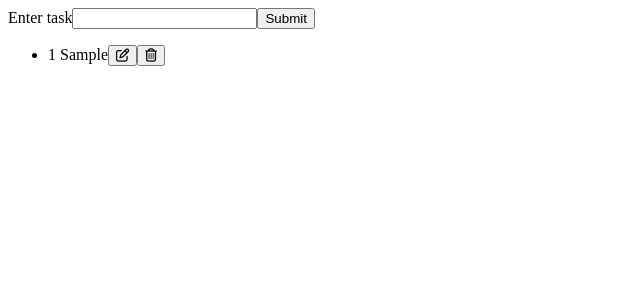
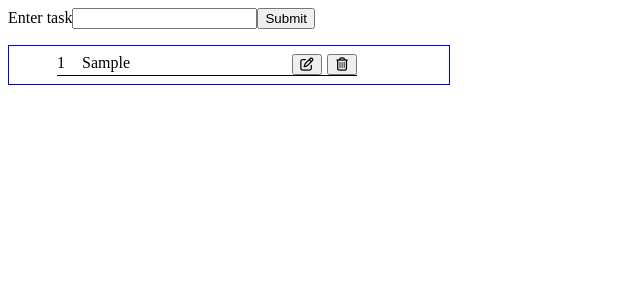
Before and after one commit to sawfiz/DIY-React, a React (Create React App) app in the folder task-app/: page / in a window 1280 px wide. Both pictures are taken after typing "Sample" into the empty fields and a click on the button "Submit". Shown: the top 300 px of the page, without its empty margins (0-640 px from the left). Built offline with nearby package versions, Linux system fonts and the light colour scheme.

Commit message:
Make edit work. Add styling.

```diff
--- a/task-app/src/App.js
+++ b/task-app/src/App.js
@@ -53,6 +53,12 @@ class App extends Component {
     );
   };
 
+  handleEdit = (number, text) => {
+    const tempTasks = this.state.tasks
+    tempTasks[number-1].text = text
+    this.setState({tasks: tempTasks})
+  }
+
   handleDelete = (number) => {
     // A copy of this.state.tasks with a specific task removed
     const tempTasks = this.state.tasks.filter(
@@ -79,7 +85,7 @@ class App extends Component {
           />
           <button type="submit">Submit</button>
         </form>
-        <Overview tasks={tasks} onDelete={this.handleDelete} />
+        <Overview tasks={tasks} onEdit={this.handleEdit}  onDelete={this.handleDelete} />
       </div>
     );
   }
--- a/task-app/src/components/Individual.css
+++ b/task-app/src/components/Individual.css
@@ -1,3 +1,19 @@
+li {
+  width: 300px;
+  margin: 0.5rem;
+  display: grid;
+  gap: 5px;
+  border-bottom: 1px solid black;
+}
+
+.display {
+  grid-template-columns: 20px auto 30px 30px;
+}
+
+.edit {
+  grid-template-columns: 20px auto  30px;
+}
+
 button {
   cursor: pointer;
 }
--- a/task-app/src/components/Individual.js
+++ b/task-app/src/components/Individual.js
@@ -8,31 +8,68 @@ export default class Individual extends Component {
 
     this.state = {
       mode: 'display',
+      text: '',
     };
   }
 
+  // When edit button is click, change to edit mode, show the task text
   handleEdit = (e) => {
     console.log('edit');
+    this.setState({ mode: 'edit', text: this.props.task.text });
   };
 
+  // When input is changed, show changed text
+  handleChange = (e) => {
+    console.log(e.target.value);
+    this.setState({ mode: 'edit', text: e.target.value });
+  };
+
+  // When submit is clicked, call onEdit of parent component
+  // Change mode to display
+  handleSubmit = () => {
+    this.props.onEdit(this.props.task.number, this.state.text);
+    this.setState({ mode: 'display', text: this.props.task.text });
+  };
+
+  // When delete is called, call onDelete of parent component
   handleDelete = () => {
     this.props.onDelete(this.props.task.number);
   };
 
   render() {
     const { task } = this.props;
+    let output;
 
-    let output = (
-      <li>
-        {task.number} {task.text}
+    if (this.state.mode === 'display') {
+      output = (
+        <li className="display">
+          <div>{task.number} </div>
+          {task.text}
           <button className="button">
-          <i className="fa-regular fa-pen-to-square" onClick={this.handleEdit}></i>
+            <i
+              className="fa-regular fa-pen-to-square"
+              onClick={this.handleEdit}
+            ></i>
           </button>
           <button className="button">
-          <i className="fa-regular fa-trash-can" onClick={this.handleDelete}></i>
+            <i
+              className="fa-regular fa-trash-can"
+              onClick={this.handleDelete}
+            ></i>
           </button>
         </li>
       );
+    } else if (this.state.mode === 'edit') {
+      output = (
+        <li className="edit">
+          <div>{task.number} </div>
+          <input value={this.state.text} onChange={this.handleChange}></input>
+          <button className="button">
+            <i className="fa-solid fa-check" onClick={this.handleSubmit}></i>
+          </button>
+        </li>
+      );
+    }
 
     return output;
   }
--- a/task-app/src/components/Overview.css
+++ b/task-app/src/components/Overview.css
@@ -1,3 +1,4 @@
-button {
-  cursor: pointer;
+ul {
+  width: 400px;
+  border: 1px solid blue;
 }
--- a/task-app/src/components/Overview.js
+++ b/task-app/src/components/Overview.js
@@ -10,7 +10,7 @@ function Overview(props) {
 
   // prettier-ignore
   const tasksEl = tasks.map((task) =>
-    <Individual key={task.id} task={task} onDelete={props.onDelete}/>
+    <Individual key={task.id} task={task} onEdit={props.onEdit} onDelete={props.onDelete}/>
   );
 
   return (
```
Lines whose indentation alone changed are shown as unchanged.
